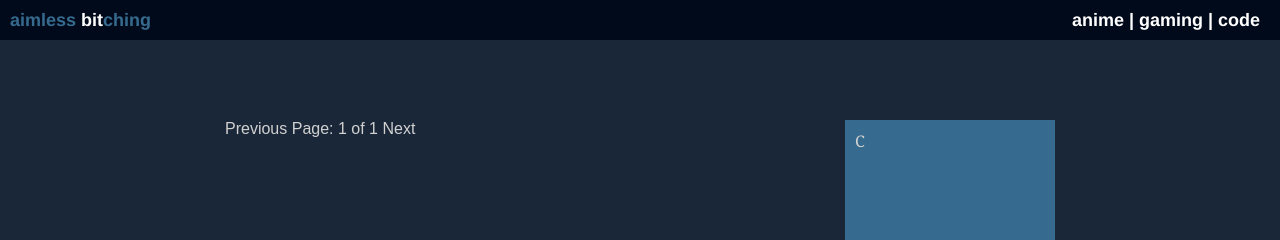
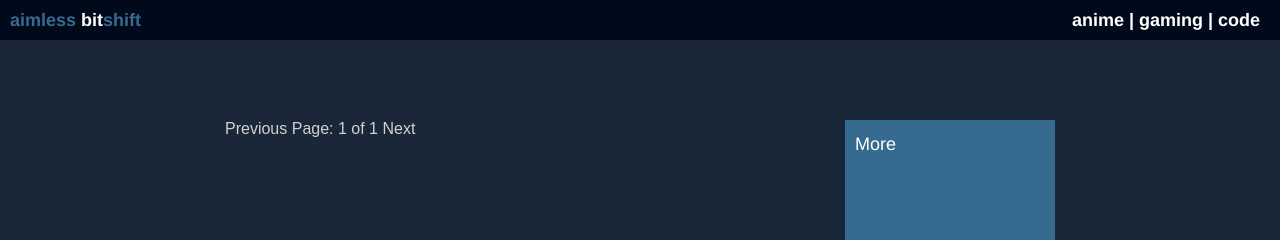
Before and after one commit to alac/alac.github.io, a Jekyll site: the page built from blog/index.html, in a window 1280 px wide. Shown: the top 240 px of the page. Built offline with Jekyll 4.4.1, drawn with Linux system fonts in a browser that asks for light colours; the list of posts is cut into pages by our own code.

Commit message:
Styling the sidebar

```diff
--- a/_layouts/default.html
+++ b/_layouts/default.html
@@ -8,27 +8,33 @@
 	<body>
 		<div class='container'>
 			<div class='headerbar'>
-				aimless <span style="color:white">bit</span>ching
+				aimless <span style="color:white">bit</span>shift
 				<span class='headerbarMenu'>
 					anime | gaming | code
 				</span>
 			</div>
 			<div class='subcontainer'>
 				<div class='header'>A</div>
-				<div class='sidebar depthOneContent'>C
+				<div class='sidebar depthOneContent'>
+						<div class="sideBarTitle">
+							More
+						</div>
 <!-- 					display all categories                           -->
 	{% for category in site.categories %}
-					<div class="menuCatagory">
+					<div class="menuCategory">
+						<div class="menuCategoryTitle">
 							<a name="{{ category | first }}">{{ category | first }}</a>
-						<ul>
+						</div>
+
 						{% for posts in category %}
 						  	{% for post in posts %}
 						  		{% if post.url %}
-								    	<li><a href="{{ post.url }}">{{ post.title }}</a></li>
+						  			<div class="menuCategoryPost">
+							    	<a href="{{ post.url }}">- {{ post.title }}</a></li>
+									</div>
 						  		{% endif %}
 						  	{% endfor %}
 						{% endfor %}
-						</ul>
     				</div>
 	{% endfor %}
 				</div>
--- a/assets/wvs.css
+++ b/assets/wvs.css
@@ -77,6 +77,23 @@
 min-height: 450px;
 }
 
+.sideBarTitle {
+  font-family: "Helvetica Neue",Arial,Helvetica,"Nimbus Sans L",sans-serif;
+  color: #FFFFFF;
+  font-size: 18px;
+  margin: .2em .2em 0px 0px;
+}
+
+.menuCategory {
+text-transform: capitalize;
+}
+
+.menuCategoryTitle {
+  font-family: "Helvetica Neue",Arial,Helvetica,"Nimbus Sans L",sans-serif;
+  font-size: 16px;
+  margin: .3em 0em 0px 0px;
+}
+
 .subcontainer {
 margin: 0;
 margin-left: auto;
```
Also changed, not shown: 4 other files. Lines whose indentation alone changed are shown as unchanged.
